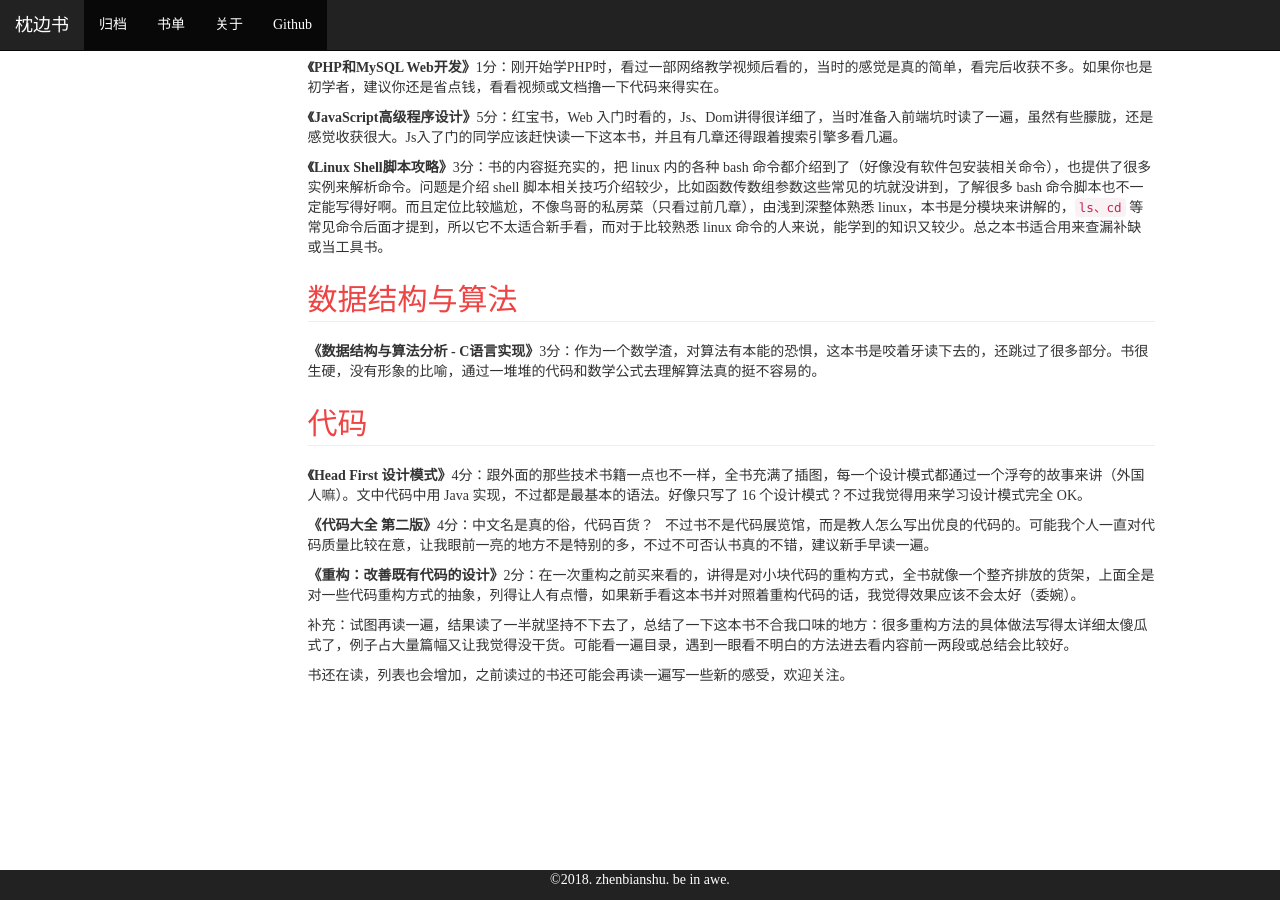
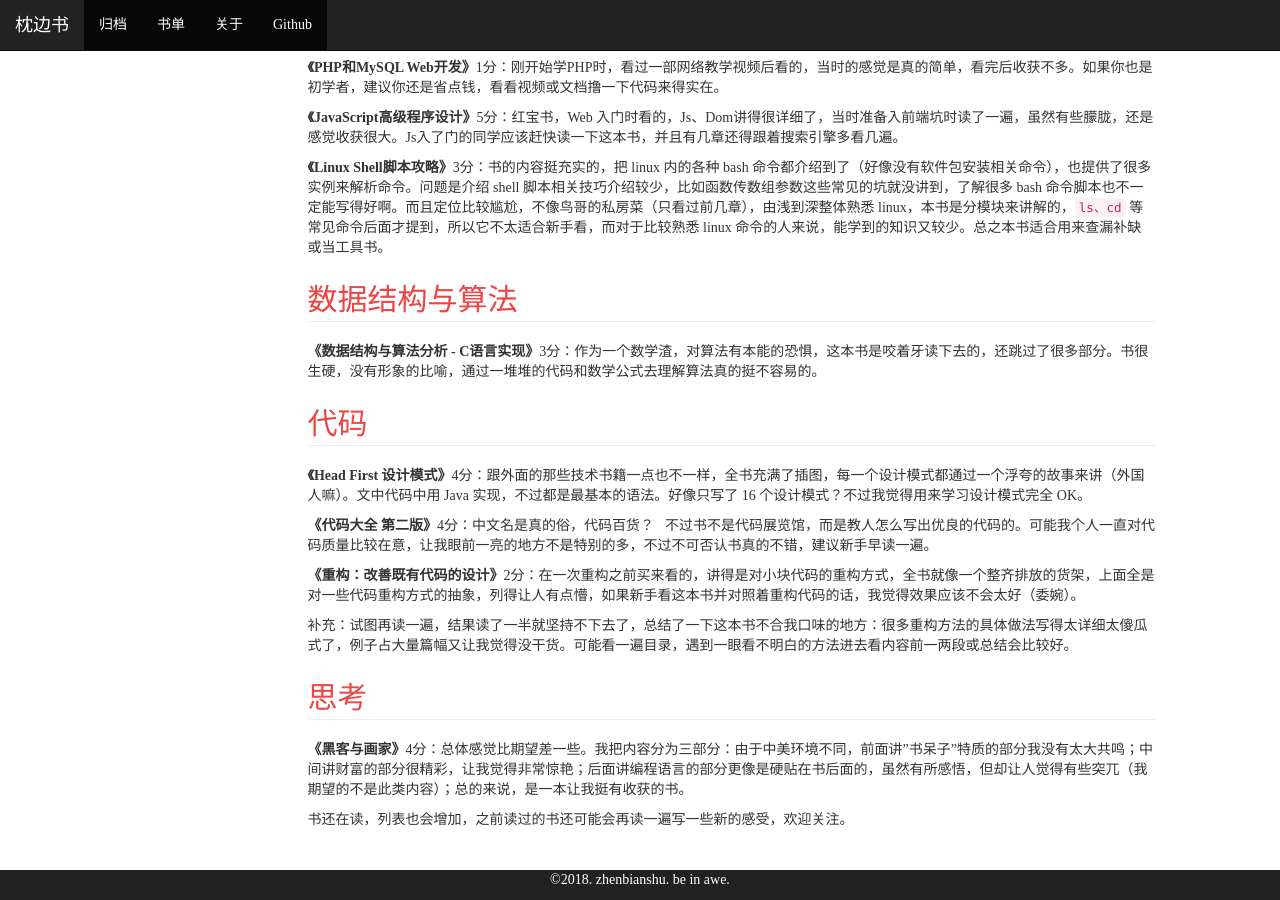
Before and after one commit to zhenbianshu/zhenbianshu.github.io, a Jekyll site: the page built from book_list.md, in a window 1280 px wide and 900 px high, scrolled down 1268 px. Built offline with Jekyll 4.4.1, drawn with Linux system fonts in a browser that asks for light colours; comment, search, counter and statistics services are not loaded.

Commit message:
add book;

```diff
--- a/book_list.md
+++ b/book_list.md
@@ -64,4 +64,8 @@ layout: default
 
 补充：试图再读一遍，结果读了一半就坚持不下去了，总结了一下这本书不合我口味的地方：很多重构方法的具体做法写得太详细太傻瓜式了，例子占大量篇幅又让我觉得没干货。可能看一遍目录，遇到一眼看不明白的方法进去看内容前一两段或总结会比较好。
 
+## 思考
+---
+**《黑客与画家》**4分：总体感觉比期望差一些。我把内容分为三部分：由于中美环境不同，前面讲"书呆子"特质的部分我没有太大共鸣；中间讲财富的部分很精彩，让我觉得非常惊艳；后面讲编程语言的部分更像是硬贴在书后面的，虽然有所感悟，但却让人觉得有些突兀（我期望的不是此类内容）；总的来说，是一本让我挺有收获的书。
+
 书还在读，列表也会增加，之前读过的书还可能会再读一遍写一些新的感受，欢迎关注。
```
